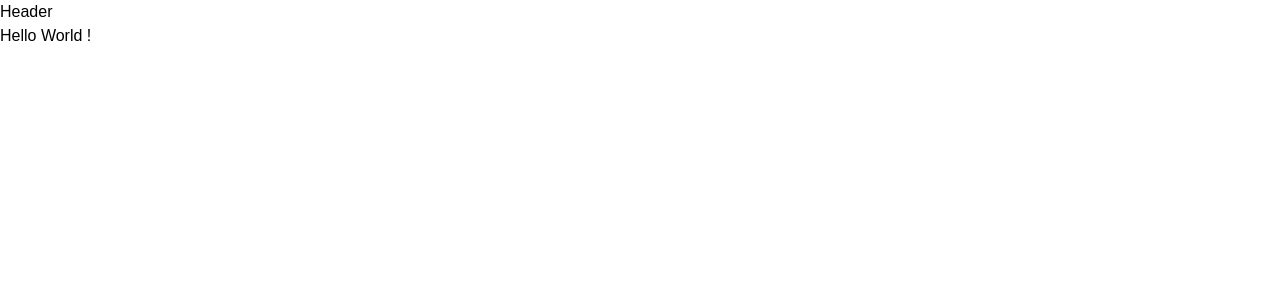
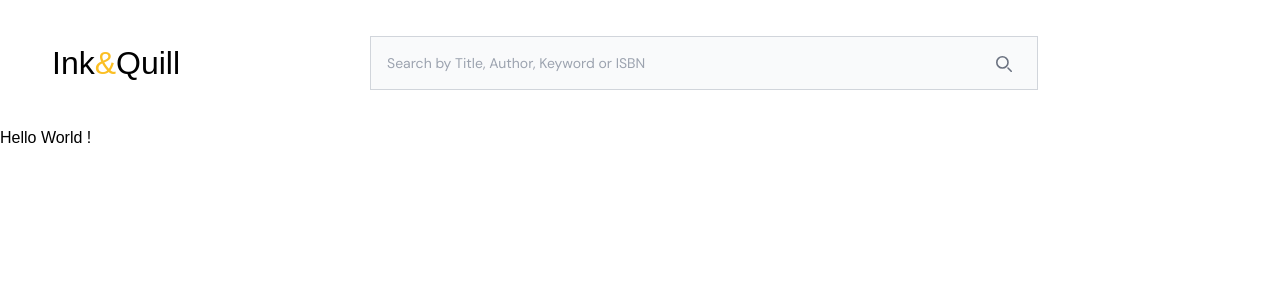
Before and after one commit to ameliebarre/inkandquill, a Next.js app: page / in a window 1280 px wide. Shown: the top 300 px of the page. Built offline with nearby package versions, Linux system fonts and the light colour scheme; a web font is replaced by a local one.

Commit message:
implements and design header

```diff
--- a/app/_components/Header.tsx
+++ b/app/_components/Header.tsx
@@ -1,7 +1,52 @@
 export default function Header() {
   return (
-    <header>
-      <h1>Header</h1>
+    <header className="px-[52px] py-9 flex items-center justify-between">
+      <h1 className="text-2xl">
+        Ink<span className="text-amber-400">&</span>Quill
+      </h1>
+      <form className="w-[668px] mx-auto">
+        <label
+          htmlFor="default-search"
+          className="mb-2 text-sm font-sm text-gray-900 dark:text-white sr-only"
+        >
+          Search
+        </label>
+        <div className="relative">
+          <input
+            type="search"
+            id="default-search"
+            className="block w-full p-4 text-sm text-gray-900 border border-gray-300 bg-gray-50 focus:outline-none focus:ring-1 focus:ring-gray-400 focus:border-transparent"
+            placeholder="Search by Title, Author, Keyword or ISBN"
+            required
+          />
+          <button
+            type="submit"
+            className="absolute end-2.5 bottom-2.5 px-4 py-2"
+          >
+            <svg
+              className="w-4 h-4 text-gray-500 dark:text-gray-400"
+              aria-hidden="true"
+              xmlns="http://www.w3.org/2000/svg"
+              fill="none"
+              viewBox="0 0 20 20"
+            >
+              <path
+                stroke="currentColor"
+                strokeLinecap="round"
+                strokeLinejoin="round"
+                strokeWidth="2"
+                d="m19 19-4-4m0-7A7 7 0 1 1 1 8a7 7 0 0 1 14 0Z"
+              />
+            </svg>
+          </button>
+        </div>
+        {/* <input
+          className="border border-solid border-dark w-1/2"
+          type="text"
+          name="search"
+        />
+        <button type="submit">Submit</button> */}
+      </form>
     </header>
   );
 }
--- a/app/globals.css
+++ b/app/globals.css
@@ -44,3 +44,10 @@ h4,
 h5 {
   font-family: var(--font-dm-serif);
 }
+
+input[type="search"]::-webkit-search-decoration,
+input[type="search"]::-webkit-search-cancel-button,
+input[type="search"]::-webkit-search-results-button,
+input[type="search"]::-webkit-search-results-decoration {
+  -webkit-appearance:none;
+}
--- a/tailwind.config.ts
+++ b/tailwind.config.ts
@@ -9,37 +9,21 @@ export default {
   ],
   theme: {
     extend: {
+      colors: {
+        dark: "#2C2C2C",
+        gold: "#FFD700",
+      },
       fontFamily: {
         sans: ["var(--font-dm-sans)"],
         serif: ["var(--font-dm-serif)"],
       },
     },
     fontSize: {
-      "2xl": [
-        "1.5rem",
-        {
-          lineHeight: "2rem",
-          letterSpacing: "-0.01em",
-          fontWeight: "500",
-        },
-      ],
-      "3xl": [
-        "1.875rem",
-        {
-          lineHeight: "2.25rem",
-          letterSpacing: "-0.02em",
-          fontWeight: "700",
-        },
-      ],
       sm: ["14px", "20px"],
       base: ["16px", "24px"],
       lg: ["20px", "28px"],
       xl: ["24px", "32px"],
-    },
-    colors: {
-      white: "#FFFFFF",
-      dark: "#2C2C2C",
-      gold: "#FFD700",
+      "2xl": ["32px", "40px"],
     },
   },
   plugins: [],
```
